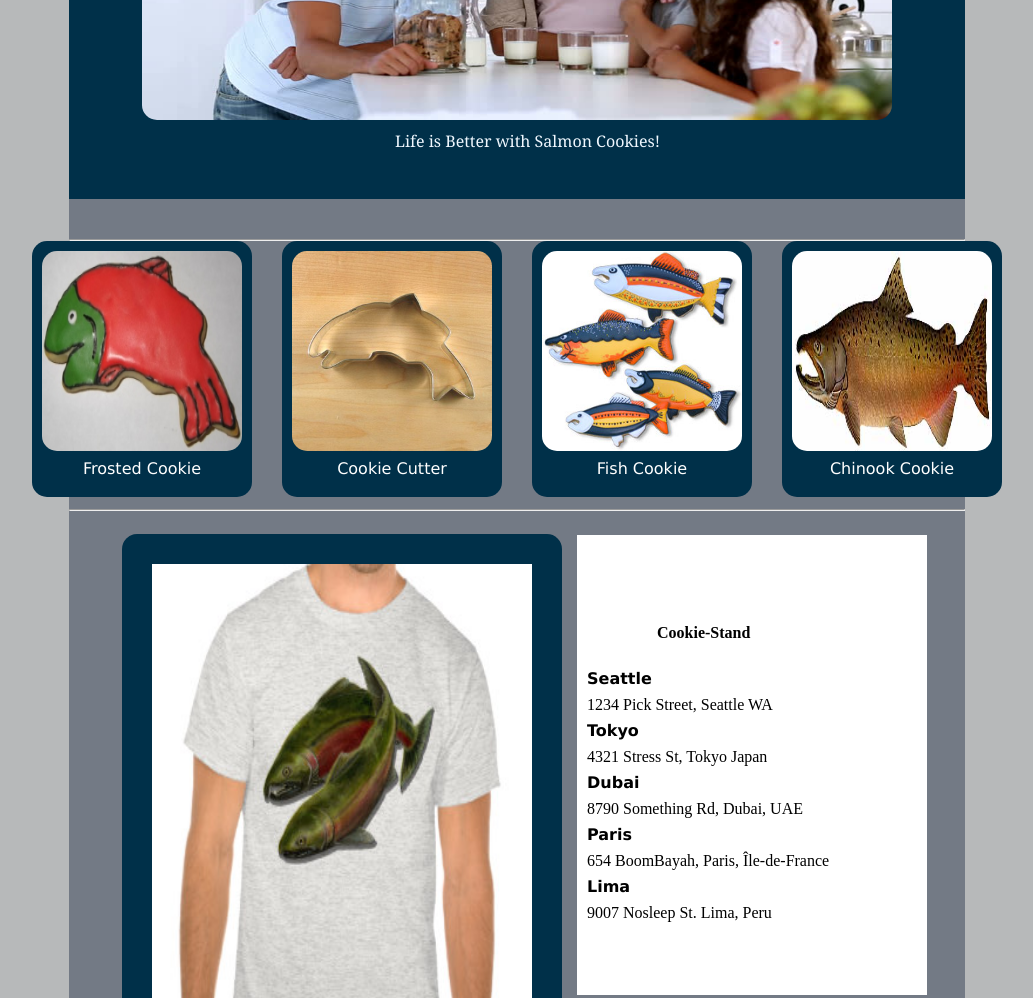
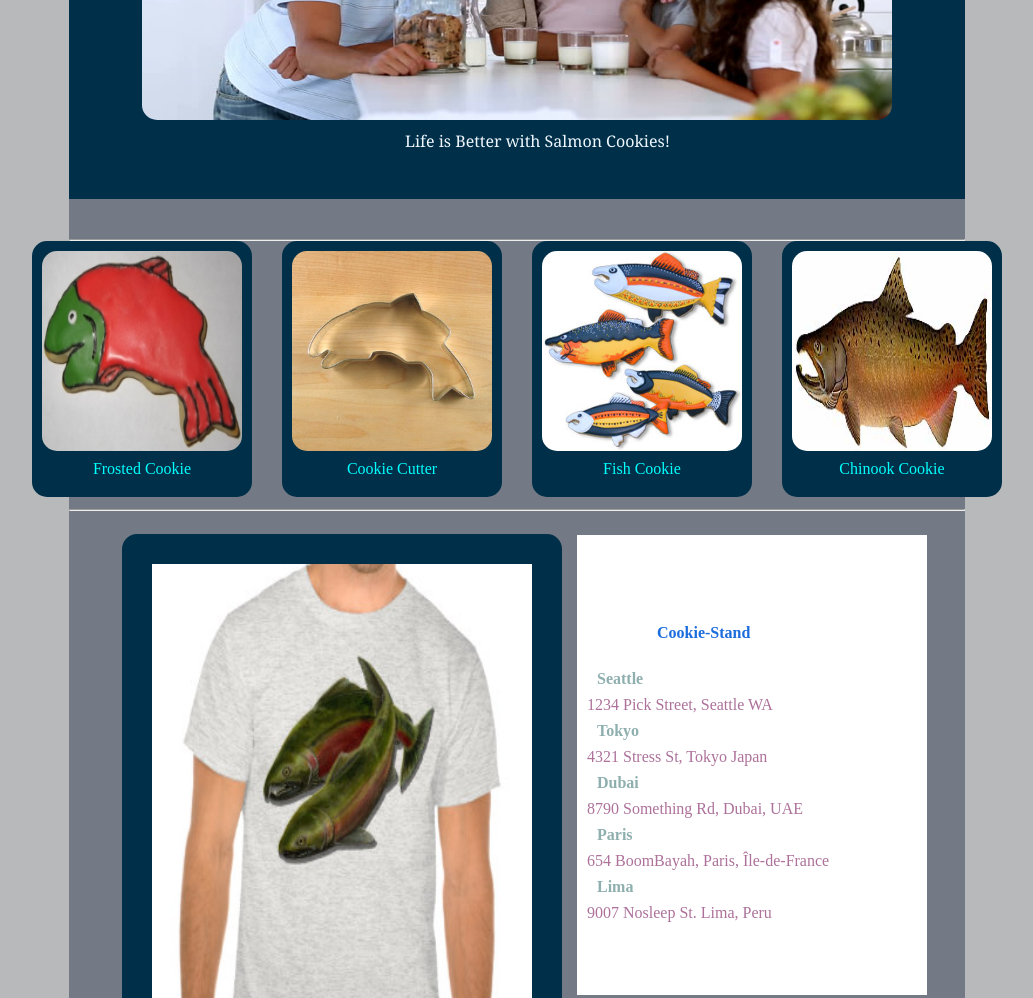
Before and after one commit to 0nyxd3v/stand, a plain HTML site: page index.html in a window 1280 px wide. Shown: the part 380-1378 px from the top of the page, without its empty margins (123-1156 px from the left). Drawn offline with Linux system fonts and the light colour scheme.

Commit message:
update font-colors

```diff
--- a/css/style2.css
+++ b/css/style2.css
@@ -40,19 +40,21 @@ h2 {
 }
 
 h3 {
-  font-family: Verdana, Geneva, Tahoma, sans-serif;
+  color:aqua;
+  padding: 10px;
 }
 .h2-info {
-  color: black;
+  color: rgb(27, 108, 221);
   padding-bottom: 20px;
   margin-top: 10px;
   font-weight: bold;
+  font-family: 'Times New Roman', Times, serif;
 }
 
-h3 {
-  margin-top: 10px;
-  margin-bottom: 10px;
+p {
+  color:#ad719a;
 }
+
 
 #message-text {
   color:aliceblue;
@@ -63,6 +65,7 @@ h3 {
 
 #city-name {
   font-weight: bold;
+  color: rgb(143, 175, 175);
 }
 
 a{
```
